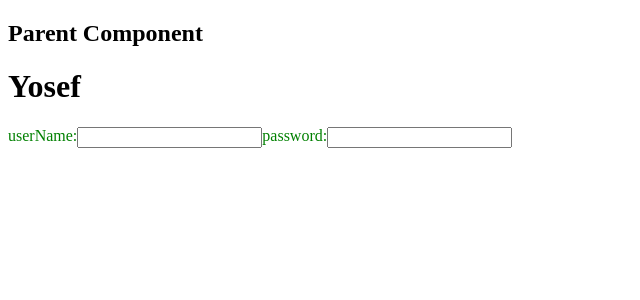
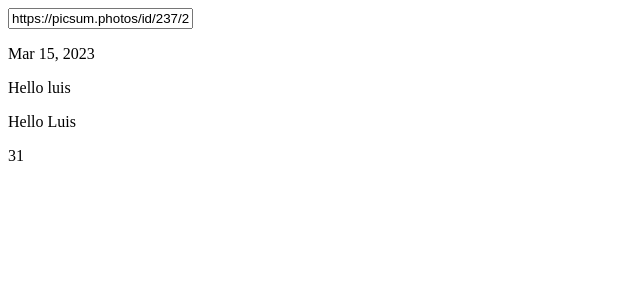
Before and after one commit to Abel5173/Angular, an Angular app in the folder Basics/: page / in a window 1280 px wide. Shown: the top 300 px of the page, without its empty margins (0-640 px from the left). Built offline with nearby package versions, Linux system fonts and the light colour scheme.

Commit message:
communications between components

```diff
--- a/Basics/src/app/app.component.html
+++ b/Basics/src/app/app.component.html
@@ -1,17 +1,10 @@
-<!-- <input (keyup)="changeImage($event)" [value]="imgURL">
+<input (keyup)="changeImage($event)" [value]="imgURL">
 
-<app-post [postImg]="imgURL" (imageSelected)="(loadImg($event))">
+<!-- <app-post [postImg]="imgURL" (imageSelected)="(loadImg($event))">
     <p> <strong>Some Caption</strong> </p>
     <p> <strong>Some Caption</strong> </p>
-</app-post>
-
+</app-post> -->
+<p>{{currentDate | date: 'MMM d, y'}}</p>
 <p>Hello {{ name.toLocaleLowerCase() }}</p>
 <p>Hello {{getName()}}</p>
-<p>{{18 + 13}}</p> -->
-<h2>Parent Component</h2>
-<h1>Yosef</h1>
-<!-- <app-child [uName] = "userName"></app-child> -->
-<div class="login">
-    userName: <input type="text" name="" id="">
-    password: <input type="password">
-</div>
+<p>{{18 + 13}}</p>
--- a/Basics/src/app/app.component.ts
+++ b/Basics/src/app/app.component.ts
@@ -8,16 +8,18 @@ import { Component } from "@angular/core";
   // styles: ['color: "red"']
 })
 export class AppComponent {
-  // name = 'Luis';
-  // imgURL = 'https://picsum.photos/id/237/200/300';
-  // changeImage(e: KeyboardEvent){
-  //   this.imgURL = (e.target as HTMLInputElement).value
-  // }
-  // getName(){
-  //   return this.name;
-  // }
-  // loadImg(event: string){
-  //   console.log(event)
-  // }
-  userName: string = "John Smith"
+  name = 'Luis';
+  imgURL = 'https://picsum.photos/id/237/200/300';
+  currentDate = new Date()
+
+  changeImage(e: KeyboardEvent){
+    this.imgURL = (e.target as HTMLInputElement).value
+  }
+  getName(){
+    return this.name;
+  }
+  loadImg(event: string){
+    console.log(event)
+  }
+  // userName: string = "John Smith"
 }
--- a/Basics/src/app/child/child.component.ts
+++ b/Basics/src/app/child/child.component.ts
@@ -2,9 +2,15 @@ import { Component, Input } from '@angular/core';
 
 @Component({
   selector: 'app-child',
-  templateUrl: './child.component.html',
-  styleUrls: ['./child.component.css']
-})
+template: `
+<h2>Multi-slot content projection</h2>
+
+Default:
+<ng-content></ng-content>
+
+Question:
+<ng-content select="[question]"></ng-content>
+`})
 export class ChildComponent {
   @Input() uName: string = ''
   text: string = ''
--- a/Basics/src/app/post/post.component.html
+++ b/Basics/src/app/post/post.component.html
@@ -1,2 +1,2 @@
 <img [src]="postImg" (click)="imageSelected.emit(postImg)">
-<ng-content></ng-content>
+<!-- <ng-content></ng-content> -->
```
